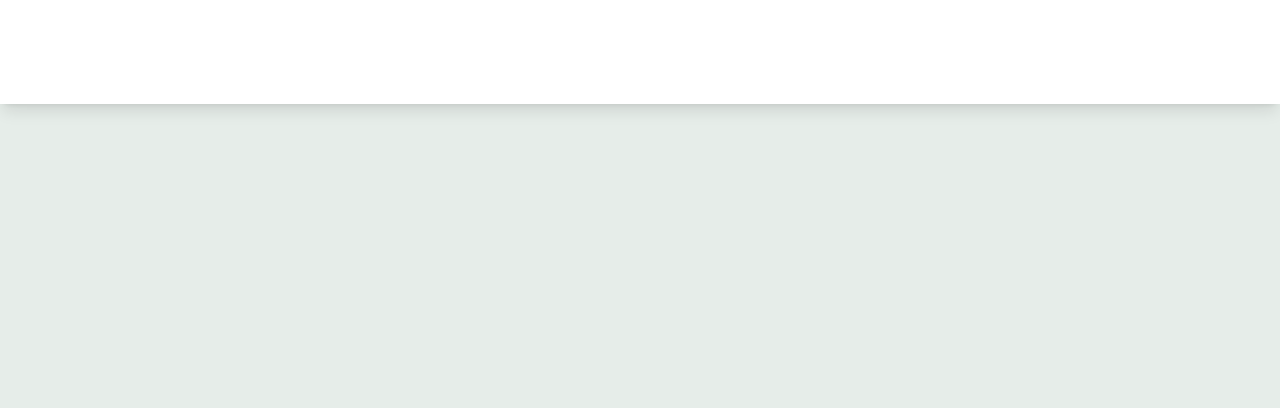
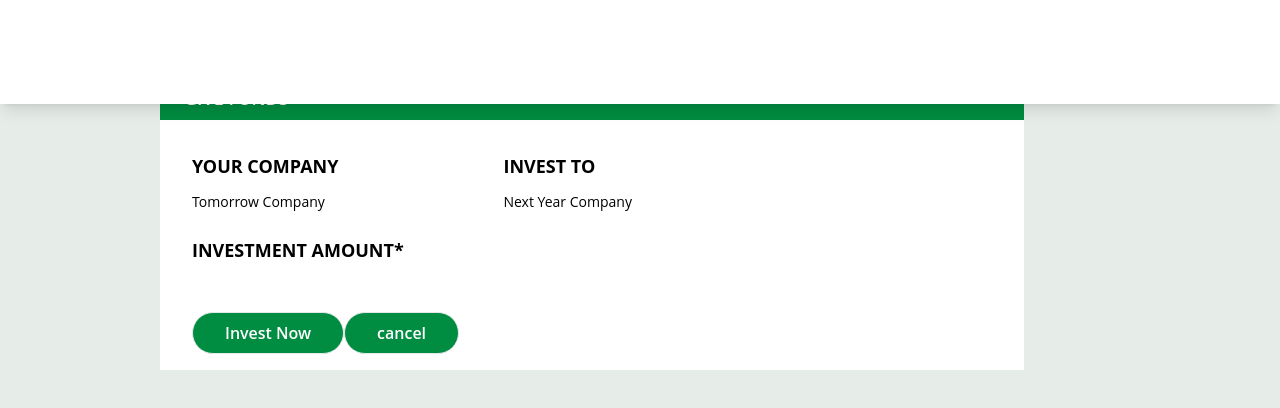
Before and after one commit to aziemp66/Google-Solution-Project, a React (Create React App) app in the folder client/: page /transaction in a window 1280 px wide. Shown: the top 408 px of the page. Built offline with nearby package versions, Linux system fonts and the light colour scheme.

Commit message:
Update Transaction Page

```diff
--- a/client/src/components/Transaction/Transaction.js
+++ b/client/src/components/Transaction/Transaction.js
@@ -2,8 +2,33 @@ function Transaction() {
     return (
         <section className="flex flex-col gap-12 pb-12 2xl:pb-12 px-40 2xl:px-40 w-full 2xl:w-full h-[100vh] 2xl:h-[100vh] align-middle bg-[#E6EDE9]">
             <div className="flex flex-col w-full 2xl:w-full gap-4">
-                <div className="flex justify-start items-start w-full 2xl:w-full  mt:40 2xl:mt-40 mb-0 2xl:mb-0">
+                <div className="flex justify-start items-start w-full 2xl:w-full mt:40 2xl:mt-40 mb-0 2xl:mb-0">
                     <h1 className="font-bold text-[#008C41] text-xl 2xl:text-3xl" >INVESTMENT TRANSACTION</h1>
+                </div>
+            </div>
+            <div className="flex flex-col w-[90%] bg-white">
+                <div className="inline-block w-full px-6 py-2 bg-[#008C41]">
+                    <h2 className="font-semibold text-lg 2xl:text-2xl text-white">GIVE FUNDS</h2>
+                </div>
+                <div className="flex flex-col gap-6 items-start px-8 pt-8 pb-4">
+                    <div className="flex w-[55%] flex-row justify-between ">
+                        <div className="flex flex-col gap-3">
+                            <h3 className="font-bold text-lg 2xl:text-xl">YOUR COMPANY</h3>
+                            <p className="font-normal text-sm 2xl:text-base">Tomorrow Company</p>
+                        </div>
+                        <div className="flex flex-col gap-3">
+                            <h3 className="font-bold text-lg 2xl:text-xl">INVEST TO</h3>
+                            <p className="font-normal text-sm 2xl:text-base">Next Year Company</p>
+                        </div>
+                    </div>
+                    <div>
+                        <h3 className="font-bold text-lg 2xl:text-xl">INVESTMENT AMOUNT*</h3>
+                        <input type="text" name="amount" id="amount" />
+                    </div>
+                    <div>
+                        <button type="button" className="border-[1px] border-solid rounded-full px-8 py-2 bg-[#008C41] text-white font-semibold">Invest Now</button>
+                        <button type="button" className="border-[1px] border-solid rounded-full px-8 py-2 bg-[#008C41] text-white font-semibold">cancel</button>
+                    </div>
                 </div>
             </div>
         </section>
```
